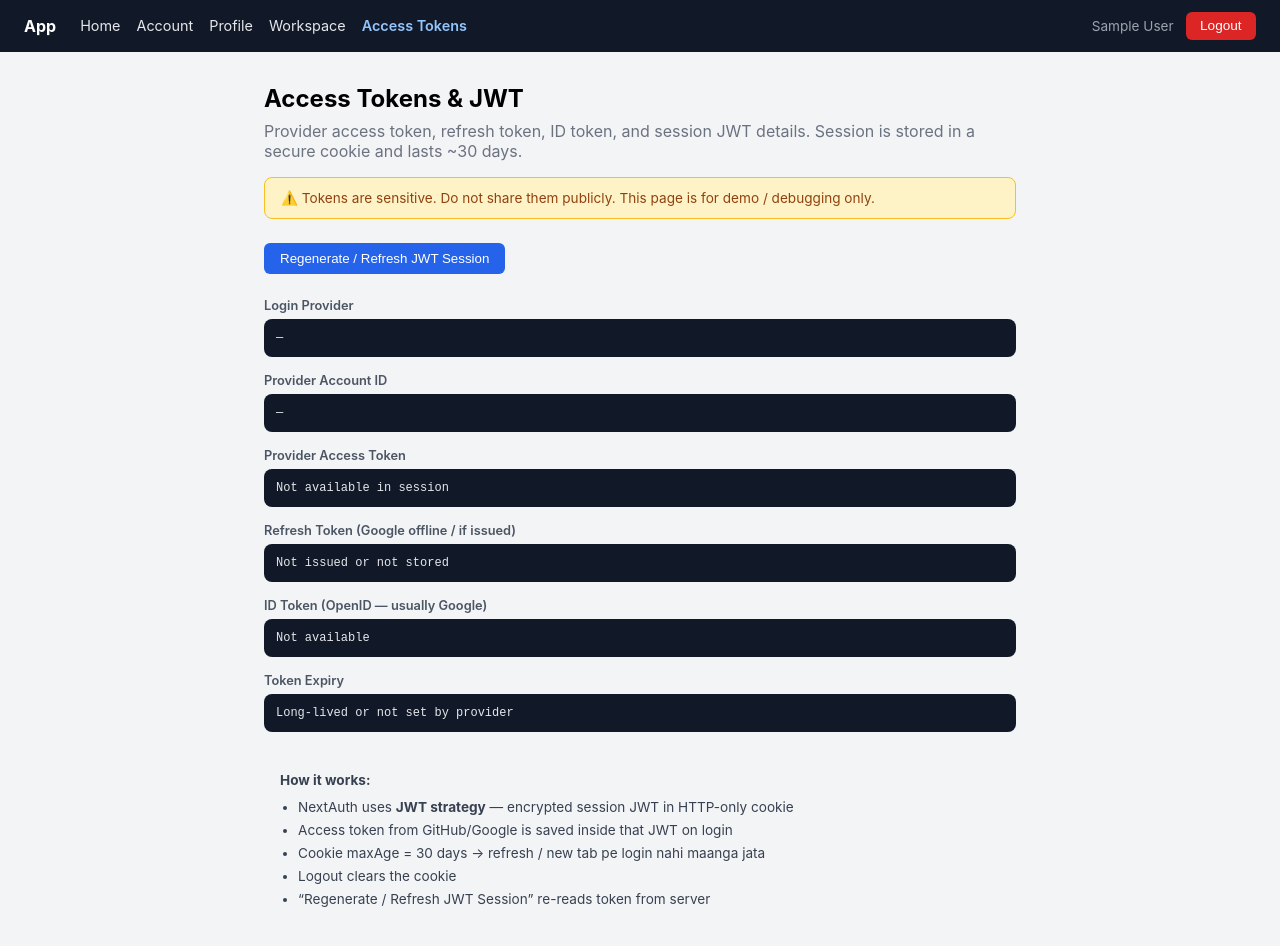
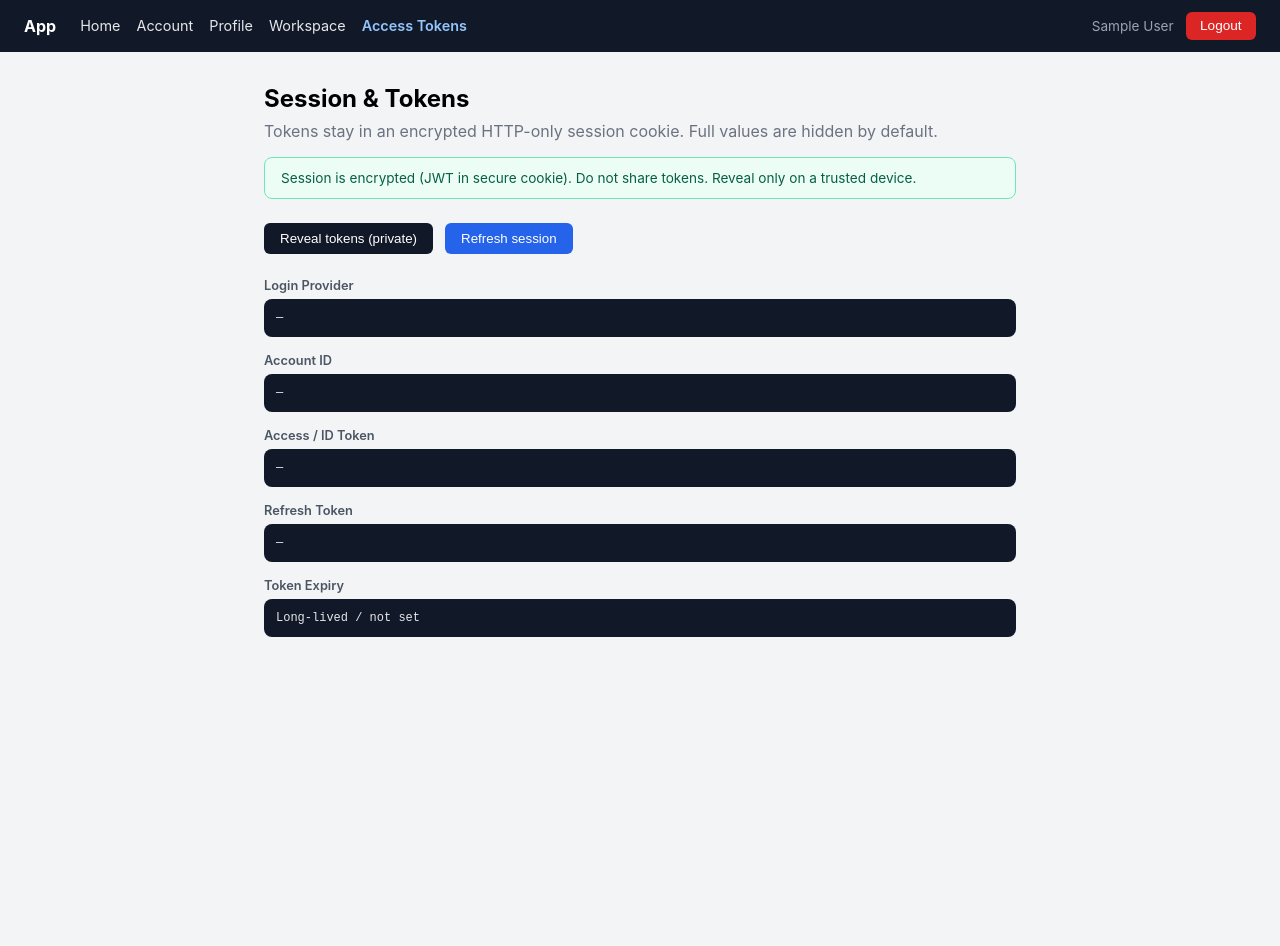
Before and after one commit to kumarsumit68439-code/github-oauth-login, a Next.js app: page /tokens in a window 1280 px wide. Shown: the top 946 px of the page. After the commit the page ends 800 px from the top, so only its background shows below. Built offline with nearby package versions, Linux system fonts and the light colour scheme; no server answers; sample sign-in values are in the browser's storage.

Commit message:
Security harden: headers, robots block, bot middleware, mask tokens by default

```diff
--- a/app/tokens/page.tsx
+++ b/app/tokens/page.tsx
@@ -4,12 +4,18 @@ import { useSession } from "next-auth/react";
 import { useState } from "react";
 import AuthGuard from "../components/AuthGuard";
 
+function mask(value?: string) {
+  if (!value || value.length < 12) return value || "—";
+  return value.slice(0, 6) + "••••••••••••" + value.slice(-4);
+}
+
 export default function TokensPage() {
   const { data: session, update } = useSession();
   const [copied, setCopied] = useState<string | null>(null);
+  const [revealed, setRevealed] = useState(false);
 
   const copy = async (label: string, value?: string) => {
-    if (!value) return;
+    if (!value || !revealed) return;
     await navigator.clipboard.writeText(value);
     setCopied(label);
     setTimeout(() => setCopied(null), 2000);
@@ -17,35 +23,48 @@ export default function TokensPage() {
 
   const refreshSession = async () => {
     await update();
-    alert("Session / JWT refreshed from server.");
+    alert("Session refreshed.");
   };
 
   return (
     <AuthGuard>
       <div style={{ maxWidth: 800, margin: "2rem auto", padding: "0 1.5rem" }}>
         <h1 style={{ fontSize: "1.5rem", fontWeight: "bold", marginBottom: "0.5rem" }}>
-          Access Tokens & JWT
+          Session & Tokens
         </h1>
         <p style={{ color: "#6b7280", marginBottom: "1rem" }}>
-          Provider access token, refresh token, ID token, and session JWT details. Session is stored
-          in a secure cookie and lasts ~30 days.
+          Tokens stay in an encrypted HTTP-only session cookie. Full values are hidden by default.
         </p>
 
         <div
           style={{
-            background: "#fef3c7",
-            border: "1px solid #fbbf24",
+            background: "#ecfdf5",
+            border: "1px solid #6ee7b7",
             borderRadius: "0.5rem",
             padding: "0.75rem 1rem",
             marginBottom: "1.5rem",
             fontSize: "0.85rem",
-            color: "#92400e",
+            color: "#065f46",
           }}
         >
-          ⚠️ Tokens are sensitive. Do not share them publicly. This page is for demo / debugging only.
+          Session is encrypted (JWT in secure cookie). Do not share tokens. Reveal only on a trusted
+          device.
         </div>
 
         <div style={{ display: "flex", gap: "0.75rem", marginBottom: "1.5rem", flexWrap: "wrap" }}>
+          <button
+            onClick={() => setRevealed((v) => !v)}
+            style={{
+              padding: "0.5rem 1rem",
+              background: revealed ? "#b91c1c" : "#111827",
+              color: "white",
+              border: "none",
+              borderRadius: "0.375rem",
+              cursor: "pointer",
+            }}
+          >
+            {revealed ? "Hide sensitive values" : "Reveal tokens (private)"}
+          </button>
           <button
             onClick={refreshSession}
             style={{
@@ -57,73 +76,40 @@ export default function TokensPage() {
               cursor: "pointer",
             }}
           >
-            Regenerate / Refresh JWT Session
+            Refresh session
           </button>
         </div>
 
+        <TokenBlock title="Login Provider" value={session?.provider || "—"} />
+        <TokenBlock title="Account ID" value={session?.providerAccountId || "—"} />
         <TokenBlock
-          title="Login Provider"
-          value={session?.provider || "—"}
-          onCopy={() => copy("provider", session?.provider)}
-          copied={copied === "provider"}
-        />
-
-        <TokenBlock
-          title="Provider Account ID"
-          value={session?.providerAccountId || "—"}
-          onCopy={() => copy("pid", session?.providerAccountId)}
-          copied={copied === "pid"}
-        />
-
-        <TokenBlock
-          title={`${session?.provider === "google" ? "Google" : session?.provider === "github" ? "GitHub" : "Provider"} Access Token`}
-          value={session?.accessToken || "Not available in session"}
-          onCopy={() => copy("access", session?.accessToken)}
+          title="Access / ID Token"
+          value={
+            revealed
+              ? session?.accessToken || "Not available"
+              : mask(session?.accessToken)
+          }
+          onCopy={revealed ? () => copy("access", session?.accessToken) : undefined}
           copied={copied === "access"}
         />
-
         <TokenBlock
-          title="Refresh Token (Google offline / if issued)"
-          value={session?.refreshToken || "Not issued or not stored"}
-          onCopy={() => copy("refresh", session?.refreshToken)}
+          title="Refresh Token"
+          value={
+            revealed
+              ? session?.refreshToken || "Not issued"
+              : mask(session?.refreshToken)
+          }
+          onCopy={revealed ? () => copy("refresh", session?.refreshToken) : undefined}
           copied={copied === "refresh"}
         />
-
-        <TokenBlock
-          title="ID Token (OpenID — usually Google)"
-          value={session?.idToken || "Not available"}
-          onCopy={() => copy("id", session?.idToken)}
-          copied={copied === "id"}
-        />
-
         <TokenBlock
           title="Token Expiry"
           value={
             session?.expiresAt
-              ? `${new Date(session.expiresAt * 1000).toLocaleString()} (unix: ${session.expiresAt})`
-              : "Long-lived or not set by provider"
+              ? new Date(session.expiresAt * 1000).toLocaleString()
+              : "Long-lived / not set"
           }
         />
-
-        <div
-          style={{
-            marginTop: "1.5rem",
-            padding: "1rem",
-            background: "#f3f4f6",
-            borderRadius: "0.5rem",
-            fontSize: "0.85rem",
-            color: "#374151",
-          }}
-        >
-          <strong>How it works:</strong>
-          <ul style={{ marginTop: 8, paddingLeft: 18, lineHeight: 1.7 }}>
-            <li>NextAuth uses <strong>JWT strategy</strong> — encrypted session JWT in HTTP-only cookie</li>
-            <li>Access token from GitHub/Google is saved inside that JWT on login</li>
-            <li>Cookie maxAge = 30 days → refresh / new tab pe login nahi maanga jata</li>
-            <li>Logout clears the cookie</li>
-            <li>“Regenerate / Refresh JWT Session” re-reads token from server</li>
-          </ul>
-        </div>
       </div>
     </AuthGuard>
   );
@@ -151,7 +137,7 @@ function TokenBlock({
         }}
       >
         <span style={{ fontSize: "0.8rem", fontWeight: 600, color: "#4b5563" }}>{title}</span>
-        {onCopy && value && value !== "—" && !value.startsWith("Not") && (
+        {onCopy && (
           <button
             onClick={onCopy}
             style={{
--- a/next.config.ts
+++ b/next.config.ts
@@ -1,7 +1,42 @@
 import type { NextConfig } from "next";
 
+const securityHeaders = [
+  { key: "X-DNS-Prefetch-Control", value: "on" },
+  { key: "Strict-Transport-Security", value: "max-age=63072000; includeSubDomains; preload" },
+  { key: "X-Frame-Options", value: "DENY" },
+  { key: "X-Content-Type-Options", value: "nosniff" },
+  { key: "X-XSS-Protection", value: "1; mode=block" },
+  { key: "Referrer-Policy", value: "strict-origin-when-cross-origin" },
+  {
+    key: "Permissions-Policy",
+    value: "camera=(), microphone=(), geolocation=(), interest-cohort=()",
+  },
+  {
+    key: "Content-Security-Policy",
+    value: [
+      "default-src 'self'",
+      "script-src 'self' 'unsafe-inline' 'unsafe-eval'",
+      "style-src 'self' 'unsafe-inline'",
+      "img-src 'self' data: https: blob:",
+      "font-src 'self' data:",
+      "connect-src 'self' https://identitytoolkit.googleapis.com https://securetoken.googleapis.com https://accounts.google.com https://github.com https://api.github.com",
+      "frame-ancestors 'none'",
+      "base-uri 'self'",
+      "form-action 'self' https://accounts.google.com https://github.com",
+    ].join("; "),
+  },
+];
+
 const nextConfig: NextConfig = {
-  /* config options here */
+  poweredByHeader: false,
+  async headers() {
+    return [
+      {
+        source: "/:path*",
+        headers: securityHeaders,
+      },
+    ];
+  },
 };
 
 export default nextConfig;
```
Also changed, not shown: middleware.ts (added, +35 -0 lines), public/robots.txt (added), public/security.txt (added).
